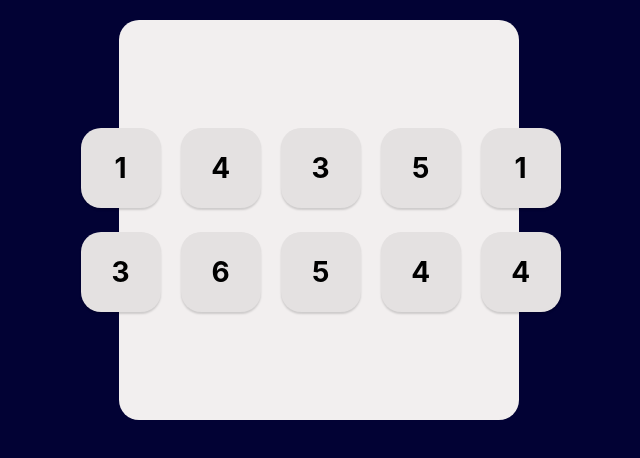
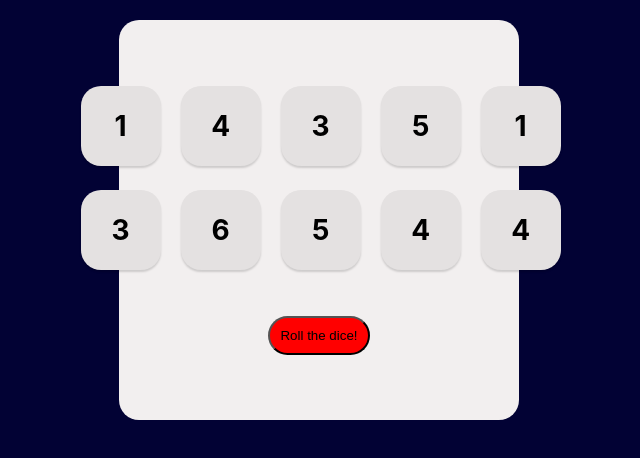
Before and after one commit to ashish15270/html-css-js-practice, a React (Vite) app in the folder tenzies/: page / in a window 1280 px wide. Shown: the top 458 px of the page, without its empty margins (321-961 px from the left). Built offline with nearby package versions, Linux system fonts and the light colour scheme.

Commit message:
commit-message

```diff
--- a/tenzies/components/Body.jsx
+++ b/tenzies/components/Body.jsx
@@ -5,26 +5,32 @@ import Die from "./Die"
 export default function Body(){
 
 
-    const [diceNums, diceNumArrSet]=useState(getdiceNums())
+const [diceNums, diceNumArrSet]=useState(getdiceNums())
 
-    function getdiceNums(){
-        const tempArr=[]
-        for (let index = 0; index < 10; index++) {
-        const EachDiceNum=Math.floor(Math.random()*6)+1
-        tempArr.push(EachDiceNum)
+function getdiceNums(){
+    let tempObj={}
+    const tempArray=[]
+    for (let index = 0; index < 10; index++) {
+    const EachDiceNum=Math.floor(Math.random()*6)+1
+    tempObj={value:EachDiceNum,isHeld:false, id:index}
+    tempArray.push(tempObj)
     }
-    return(tempArr)
+    // console.log(tempArray)
+    return(tempArray)
     }
 
-    const diceEle=diceNums.map(num =>
-        <Die num={num}/>
+    console.log(diceNums)
+    const diceEle=diceNums.map(dieObj =>
+        <Die key={dieObj.id} value={dieObj.value}  />
     )
+    console.log(diceEle)
 
     return (
         <main className="main-container">
             <section className="dies">
             {diceEle}
             </section>
+            <button onClick={()=>{diceNumArrSet(getdiceNums())}}>Roll the dice!</button>
         </main>
     )
 }
--- a/tenzies/components/Die.jsx
+++ b/tenzies/components/Die.jsx
@@ -1,7 +1,7 @@
 export default function Die(prop) {
     return(
         <>
-            <button className="die">{prop.num}</button>
+            <button className="die" >{prop.value}</button>
         </>
     )
 }
--- a/tenzies/style.css
+++ b/tenzies/style.css
@@ -32,6 +32,7 @@ div#root {
     flex-direction: column;
     justify-content: center;
     align-items: center;
+    justify-content: space-evenly;
 }
 
  .dies {
@@ -56,3 +57,10 @@ div#root {
     cursor: pointer;
     font-family: Inter, sans-serif;
 }
+
+main > button {
+    background-color: red;
+    padding: 10px;
+    border-radius: 2rem;
+    cursor: pointer;
+}
```
